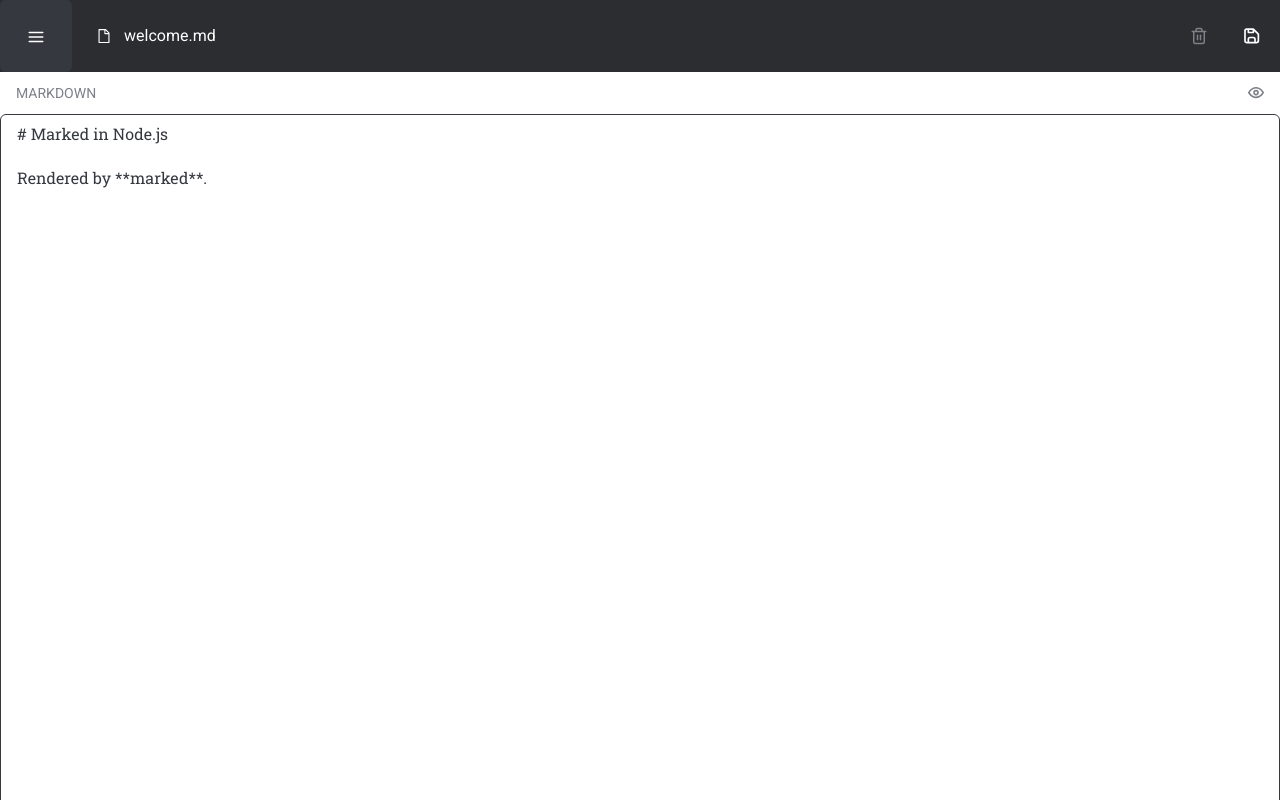
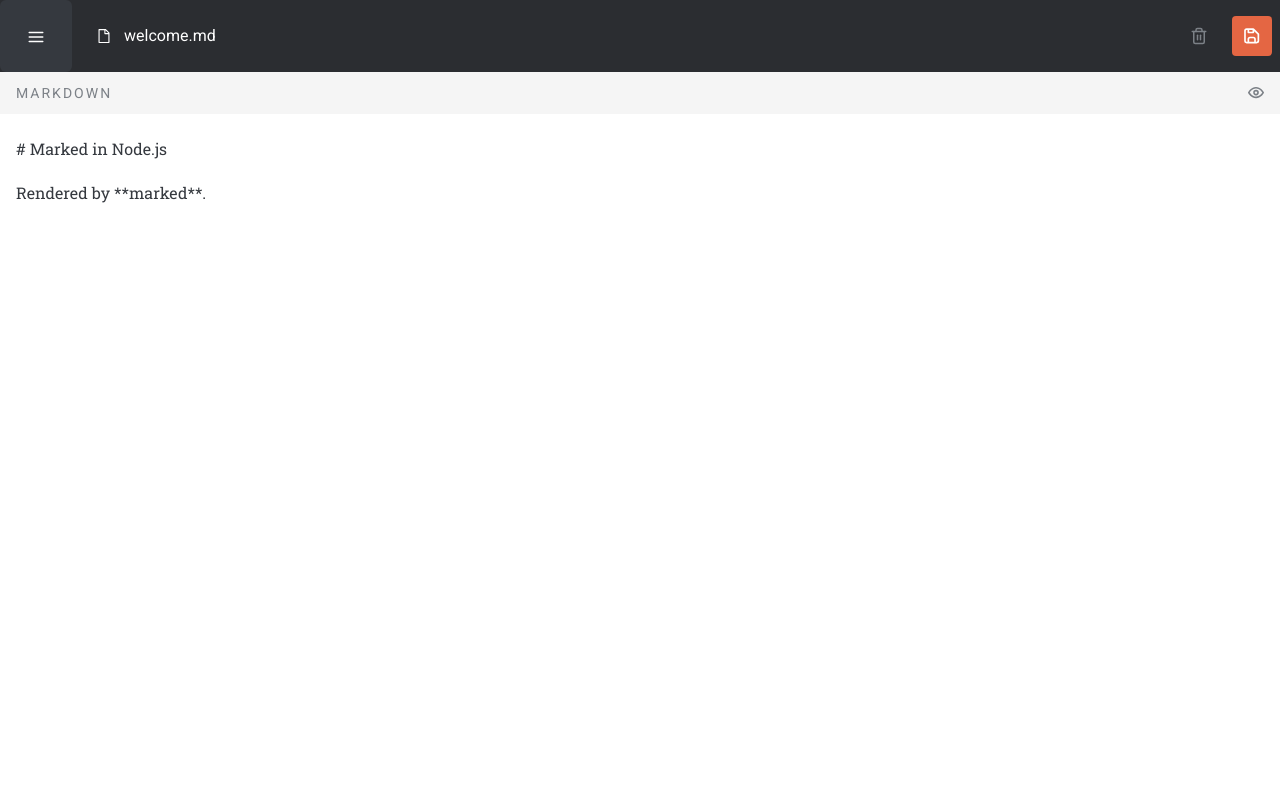
Before and after one commit to dominicva/md-editor, a React (Create React App) app: page / in a window 1280 px wide. Built offline with nearby package versions, Linux system fonts and the light colour scheme.

Commit message:
refactor: styling tweaks and fixes

```diff
--- a/src/App.jsx
+++ b/src/App.jsx
@@ -80,21 +80,24 @@ function App() {
               alt="Save file"
               boxSize="40px"
               padding="12px"
-              bg="orange.normal"
+              bg="orange"
               borderRadius="4px"
               ml="24px"
             />
           </Flex>
         </Box>
         <Flex
-          h={{ base: '38px', md: '42px' }}
+          h={{ base: '42px', md: '42px' }}
+          bg="neutral.200"
           px="16px"
+          mb="16px"
           alignItems="center"
           justifyContent="space-between"
         >
           <Text
             color="neutral.500"
             fontSize={{ base: '14px' }}
+            letterSpacing="2px"
             fontFamily="app"
           >
             MARKDOWN
@@ -106,6 +109,9 @@ function App() {
             minH={{ base: '100vh' }}
             value={text}
             onChange={e => setText(e.target.value)}
+            outline="none"
+            border="none"
+            _focusVisible={{ border: 'none' }}
           />
         </Box>
 
--- a/src/components/Header.jsx
+++ b/src/components/Header.jsx
@@ -46,7 +46,7 @@ function Header({ sidebar, toggleSidebar }) {
           alt="Save file"
           boxSize="40px"
           padding="12px"
-          bg="orange.normal"
+          color="orange"
           borderRadius="4px"
           ml="24px"
         />
--- a/src/components/SiderBar.jsx
+++ b/src/components/SiderBar.jsx
@@ -44,12 +44,13 @@ function SiderBar({ isOpen }) {
         color="neutral.100"
         w="202px"
         mb="24px"
+        _hover={{ bg: 'orangeHover' }}
       >
         New Document
       </Button>
 
-      <Flex alignItems="center" gap="16px">
-        <Icon as={AiOutlineFile} w="15px" h="18px" color="neutral.100" />
+      <Flex alignItems="center" gap="14px" mb="24px">
+        <Icon as={AiOutlineFile} w="16px" h="20px" color="neutral.100" />
         <Box>
           <Text
             fontSize="13px"
@@ -65,6 +66,23 @@ function SiderBar({ isOpen }) {
           </Text>
         </Box>
       </Flex>
+      <Flex alignItems="center" gap="14px">
+        <Icon as={AiOutlineFile} w="16px" h="20px" color="neutral.100" />
+        <Box>
+          <Text
+            fontSize="13px"
+            fontWeight="light"
+            color="neutral.500"
+            fontFamily="app"
+            mb="3px"
+          >
+            01 April 2022
+          </Text>
+          <Text fontSize="15px" color="neutral.100" fontFamily="app">
+            welcome.md
+          </Text>
+        </Box>
+      </Flex>
     </Box>
   );
 }
```
